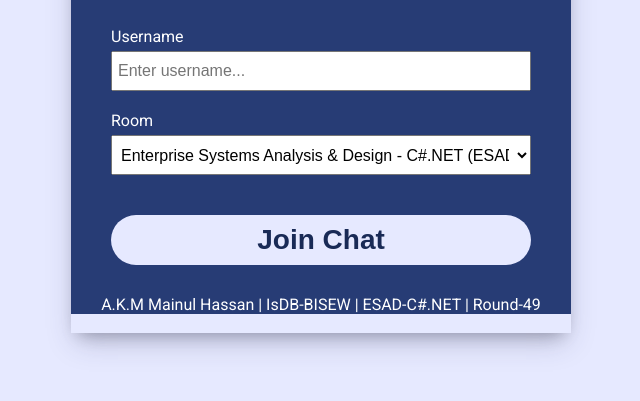
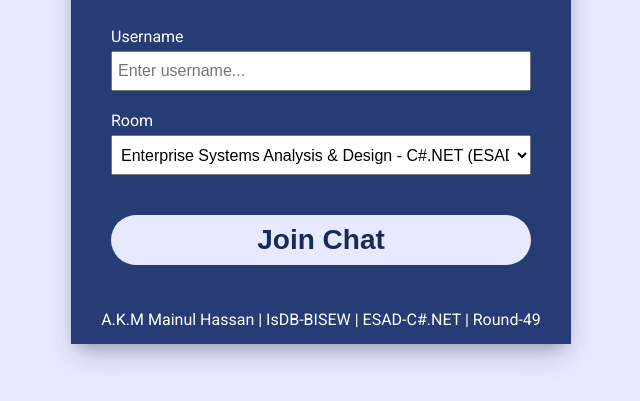
Before and after one commit to mhasanlab/isdb-bisew-chatbot, a website: page public/index.html in a window 1280 px wide. Shown: the part 161-562 px from the top of the page, without its empty margins (319-959 px from the left). Drawn offline with Linux system fonts and the light colour scheme.

Commit message:
Update index.html

```diff
--- a/public/index.html
+++ b/public/index.html
@@ -33,9 +33,9 @@
 					<button type="submit" class="btn">Join Chat</button>
 				</form>
 			</main>
-			<div style="text-align: center; background-color: #273c75;">
+			<div style="text-align: center; background-color: #273c75; padding:15px; ">
       <p>A.K.M Mainul Hassan | IsDB-BISEW | ESAD-C#.NET | Round-49</p>
-   </div><br/>
+   </div>
 		</div>
 	</body>
 </html>
```
